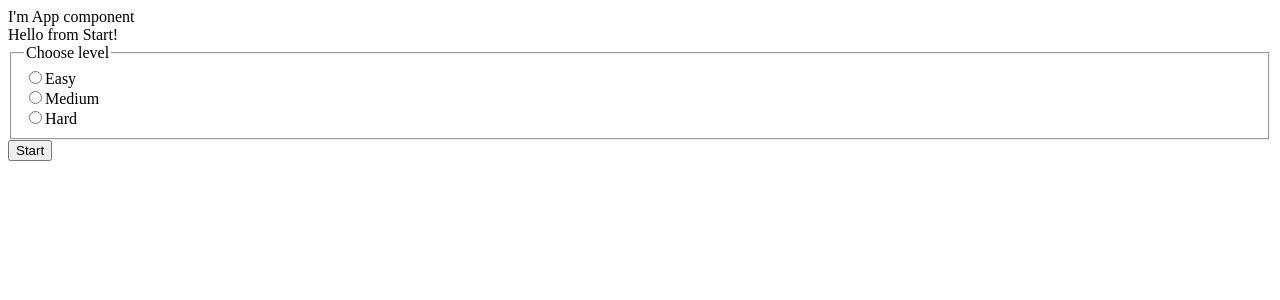
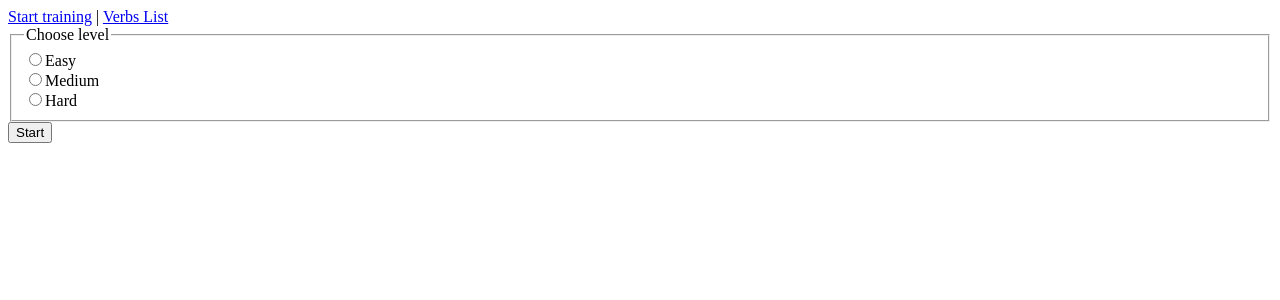
Before and after one commit to Yuliia-Behma/irregular-verbs-trainer, a Vue app: page / in a window 1280 px wide. Shown: the top 300 px of the page. Built offline with nearby package versions, Linux system fonts and the light colour scheme.

Commit message:
Add routing

```diff
--- a/src/App.vue
+++ b/src/App.vue
@@ -1,19 +1,18 @@
 <template>
   <nav>
+    <RouterLink to="/">Start training</RouterLink> |
+    <RouterLink to="/verbs-list">Verbs List</RouterLink>
+  </nav>
 
-  </nav>
-  I'm App component
-<StartTraining></StartTraining>
+  <RouterView></RouterView>
 </template>
 
 <script>
-import StartTraining from "./components/StartTraining.vue"
+
 
 export default {
   name: 'App',
-  components: {
-    StartTraining
-  }
+
 }
 </script>
 
--- a/src/components/StartTraining.vue
+++ b/src/components/StartTraining.vue
@@ -1,5 +1,4 @@
 <template>
-  <div class="hello">Hello from Start!</div>
   <div v-if="!allow" class="choose-level-container">
     <fieldset @keyup.enter="startGameBtn">
       <legend>Choose level</legend>
--- a/src/main.js
+++ b/src/main.js
@@ -1,9 +1,11 @@
 import { createApp } from 'vue'
 import App from './App.vue'
+import router from './router'
 
 import { createPinia } from 'pinia'
 const pinia = createPinia()
 
 createApp(App)
+    .use(router)
     .use(pinia)
     .mount('#app')
--- /dev/null
+++ b/src/router/index.js
@@ -0,0 +1,22 @@
+import { createRouter, createWebHistory } from "vue-router";
+
+import StartTraining from "@/components/StartTraining.vue";
+import VerbList from "@/components/VerbList.vue";
+
+const routes = [
+        {
+            path: '/',
+            component: StartTraining
+        },
+         {
+            path: '/verbs-list',
+            component: VerbList
+        }
+]
+
+const router = createRouter({
+    history: createWebHistory(),
+    routes: routes
+})
+
+export default router
```
